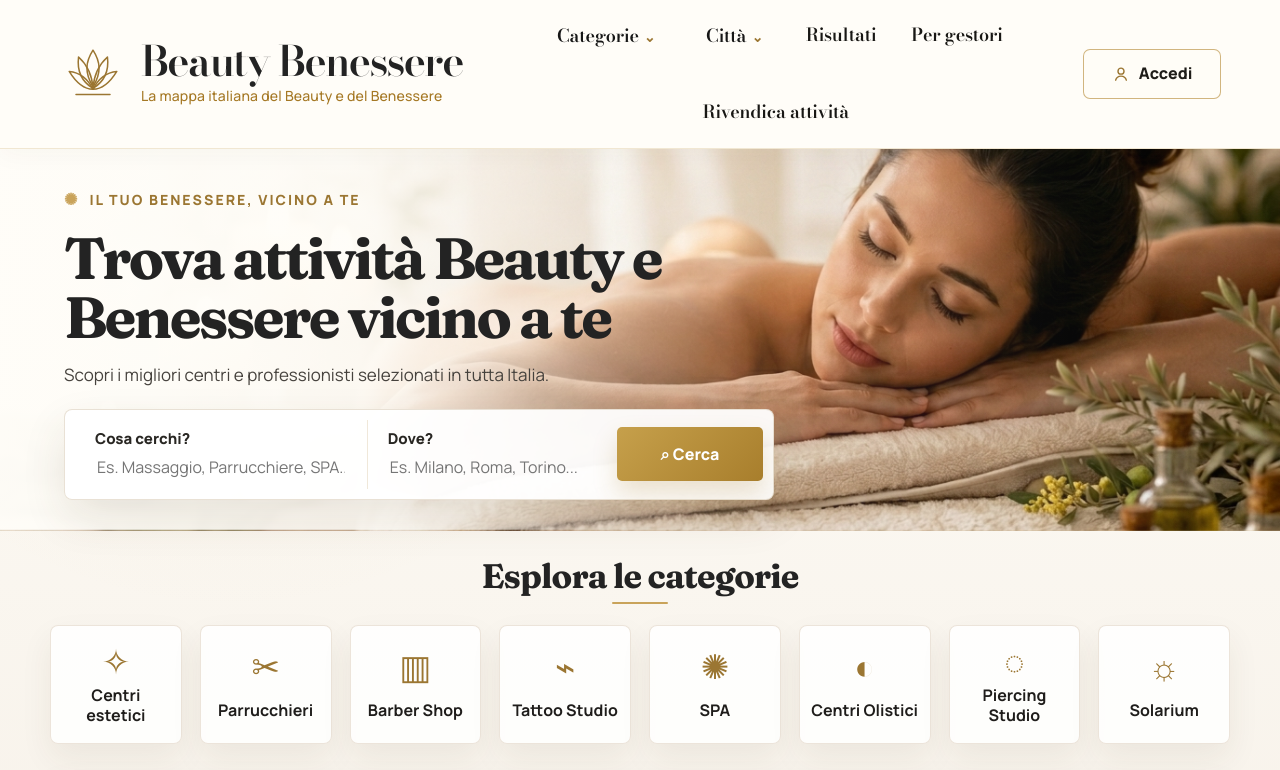
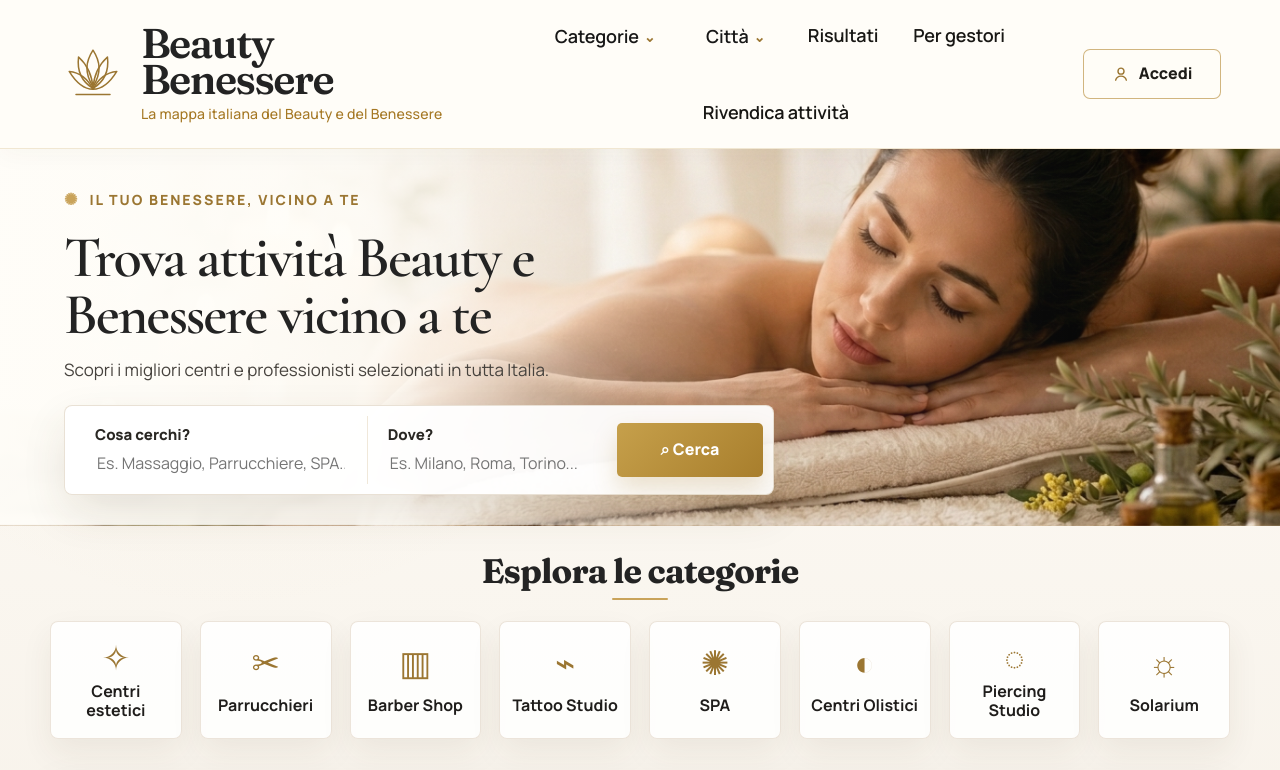
Before and after one commit to beautybenessere/beautybenessere-it, a Next.js app: page / in a window 1280 px wide. Shown: the top 770 px of the page. Built offline with nearby package versions, Linux system fonts and the light colour scheme.

Commit message:
Fix Step 004 font titolo hero non logo

```diff
--- a/app/globals.css
+++ b/app/globals.css
@@ -2729,3 +2729,22 @@ body {
     transform: translate(0, 0);
   }
 }
+
+/* Fix Step 004 — Font solo titolo hero homepage, senza modificare il logo */
+.brand strong {
+  font-family: var(--font-title), Georgia, "Times New Roman", serif;
+}
+
+.home-master-hero h1 {
+  font-family: var(--font-hero), Georgia, "Times New Roman", serif;
+  font-weight: 600;
+  letter-spacing: -0.035em;
+  line-height: 0.98;
+}
+
+@media (max-width: 700px) {
+  .home-master-hero h1 {
+    line-height: 1.02;
+    letter-spacing: -0.025em;
+  }
+}
--- a/app/layout.tsx
+++ b/app/layout.tsx
@@ -1,20 +1,19 @@
 import type { Metadata } from "next";
-import { Bodoni_Moda, Fraunces, Manrope } from "next/font/google";
+import { Cormorant_Garamond, Fraunces, Manrope } from "next/font/google";
 import "./globals.css";
 import { siteConfig } from "@/lib/site";
-
-
-const bodoni = Bodoni_Moda({
-  subsets: ["latin"],
-  variable: "--font-brand",
-  display: "swap",
-  weight: ["500", "600", "700"]
-});
 
 const fraunces = Fraunces({
   subsets: ["latin"],
   variable: "--font-title",
   display: "swap"
+});
+
+const cormorant = Cormorant_Garamond({
+  subsets: ["latin"],
+  variable: "--font-hero",
+  display: "swap",
+  weight: ["500", "600", "700"]
 });
 
 const manrope = Manrope({
@@ -39,7 +38,7 @@ export const metadata: Metadata = {
 
 export default function RootLayout({ children }: Readonly<{ children: React.ReactNode }>) {
   return (
-    <html lang="it" className={`${bodoni.variable} ${fraunces.variable} ${manrope.variable}`}>
+    <html lang="it" className={`${fraunces.variable} ${cormorant.variable} ${manrope.variable}`}>
       <body>{children}</body>
     </html>
   );
--- /dev/null
+++ b/documentazione/report/REPORT_STEP_004_FIX_FONT_TITOLO_HERO_NON_LOGO.md
@@ -0,0 +1,26 @@
+# REPORT STEP 004 — Fix font titolo hero homepage, senza modificare logo
+
+## Obiettivo
+Correggere lo scope del precedente intervento sul font: la modifica richiesta riguarda il titolo hero della homepage “Trova attività Beauty e Benessere vicino a te”, non il logo testuale dell'header.
+
+## Interventi eseguiti
+- Aggiunto font serif editoriale dedicato al titolo hero homepage tramite variabile `--font-hero`.
+- Applicato il nuovo font solo a `.home-master-hero h1`.
+- Ripristinato/forzato il logo testuale “Beauty Benessere” sul font titolo già previsto, senza ulteriori variazioni concettuali al logo.
+- Non modificata la logica di navigazione.
+- Non modificato `tsconfig.json`.
+
+## File coinvolti
+- `app/layout.tsx`
+- `app/globals.css`
+- `documentazione/STATO_LAVORI_BEAUTYBENESSERE.md`
+- `documentazione/PROGETTO_CONTESTO_BEAUTYBENESSERE.md`
+
+## Nota stabile
+Da ora, quando viene richiesta una modifica al font dell’header/hero, distinguere sempre tra:
+- logo/brand testuale;
+- menu topbar;
+- titolo hero;
+- bottoni.
+
+Il logo non deve essere modificato salvo richiesta esplicita.
```
Also changed, not shown: documentazione/PROGETTO_CONTESTO_BEAUTYBENESSERE.md (+8 -0 lines), documentazione/STATO_LAVORI_BEAUTYBENESSERE.md (+5 -0 lines).
